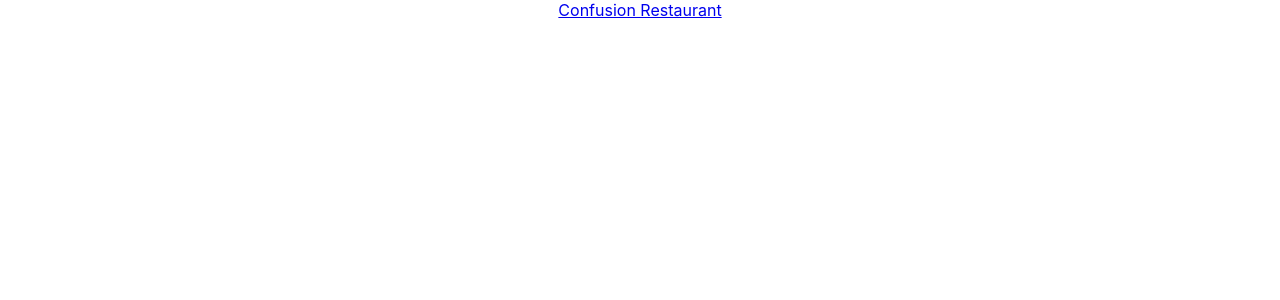
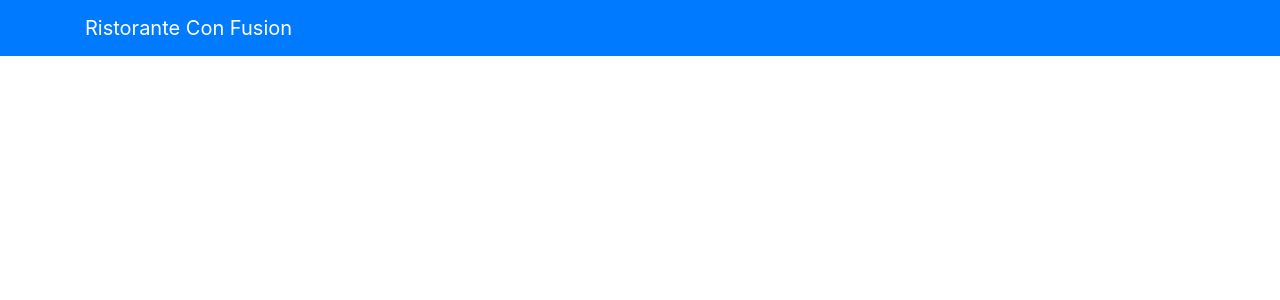
Before and after one commit to mumin91/react-app-test, a React (Create React App) app: page / in a window 1280 px wide. Shown: the top 300 px of the page. Built offline with nearby package versions, Linux system fonts and the light colour scheme.

Commit message:
configuring react navbar and installing bootstrap

```diff
--- a/src/App.js
+++ b/src/App.js
@@ -8,11 +8,11 @@
   render() {
     return (
       <div className="App">
-      <Navbar dark color="primary">
-      <div className="container">
-      <NavbarBrand href="/">Confusion Restaurant</NavbarBrand>
-      </div>
-      </Navbar>
+        <Navbar dark color="primary">
+          <div className="container">
+            <NavbarBrand href="/">Ristorante Con Fusion</NavbarBrand>
+          </div>
+        </Navbar>
       </div>
     );
   }
--- a/src/index.js
+++ b/src/index.js
@@ -1,8 +1,10 @@
 import React from 'react';
 import ReactDOM from 'react-dom';
+import 'bootstrap/dist/css/bootstrap.min.css';
 import './index.css';
 import App from './App';
 import * as serviceWorker from './serviceWorker';
+
 
 ReactDOM.render(<App />, document.getElementById('root'));
 
```
